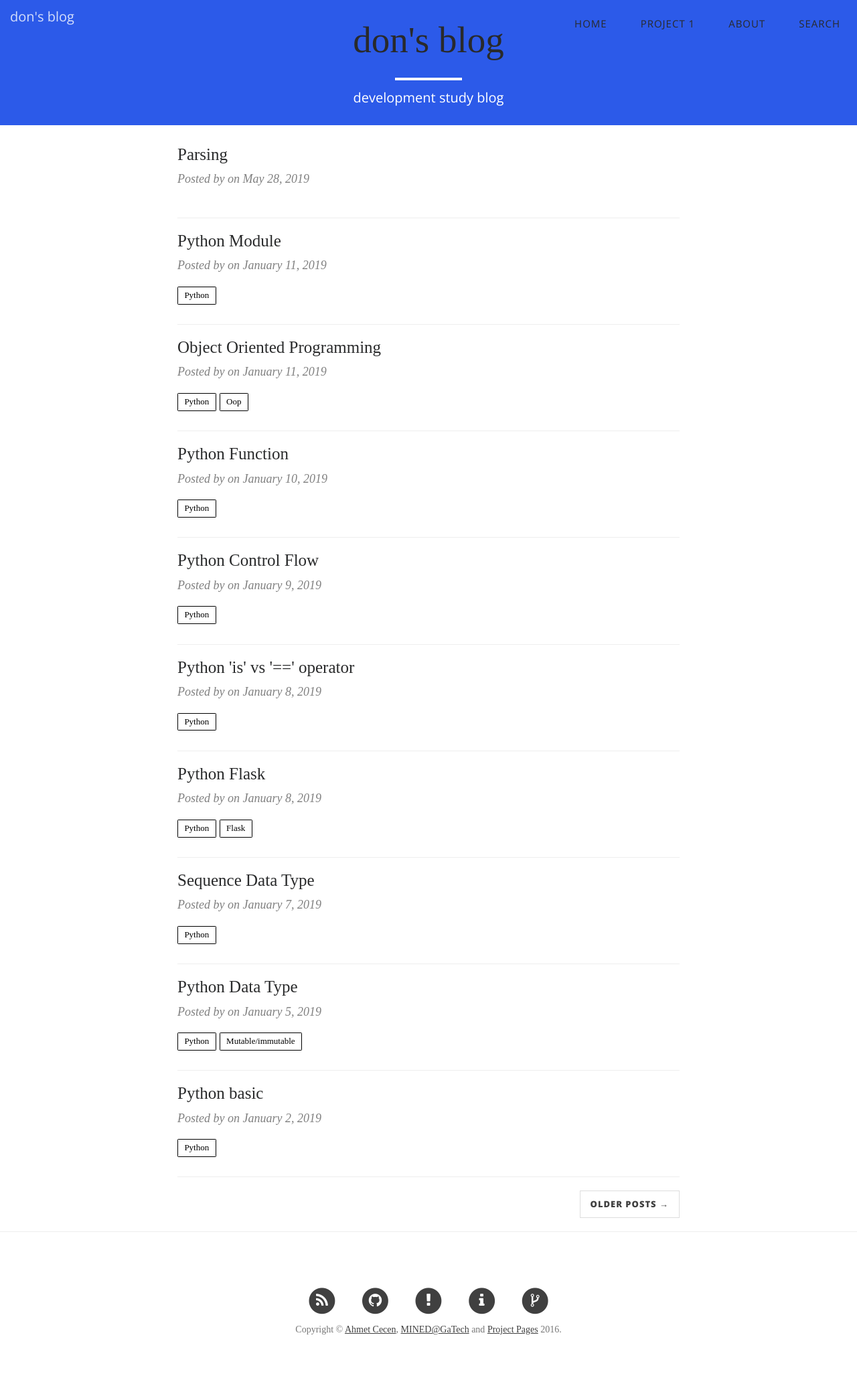
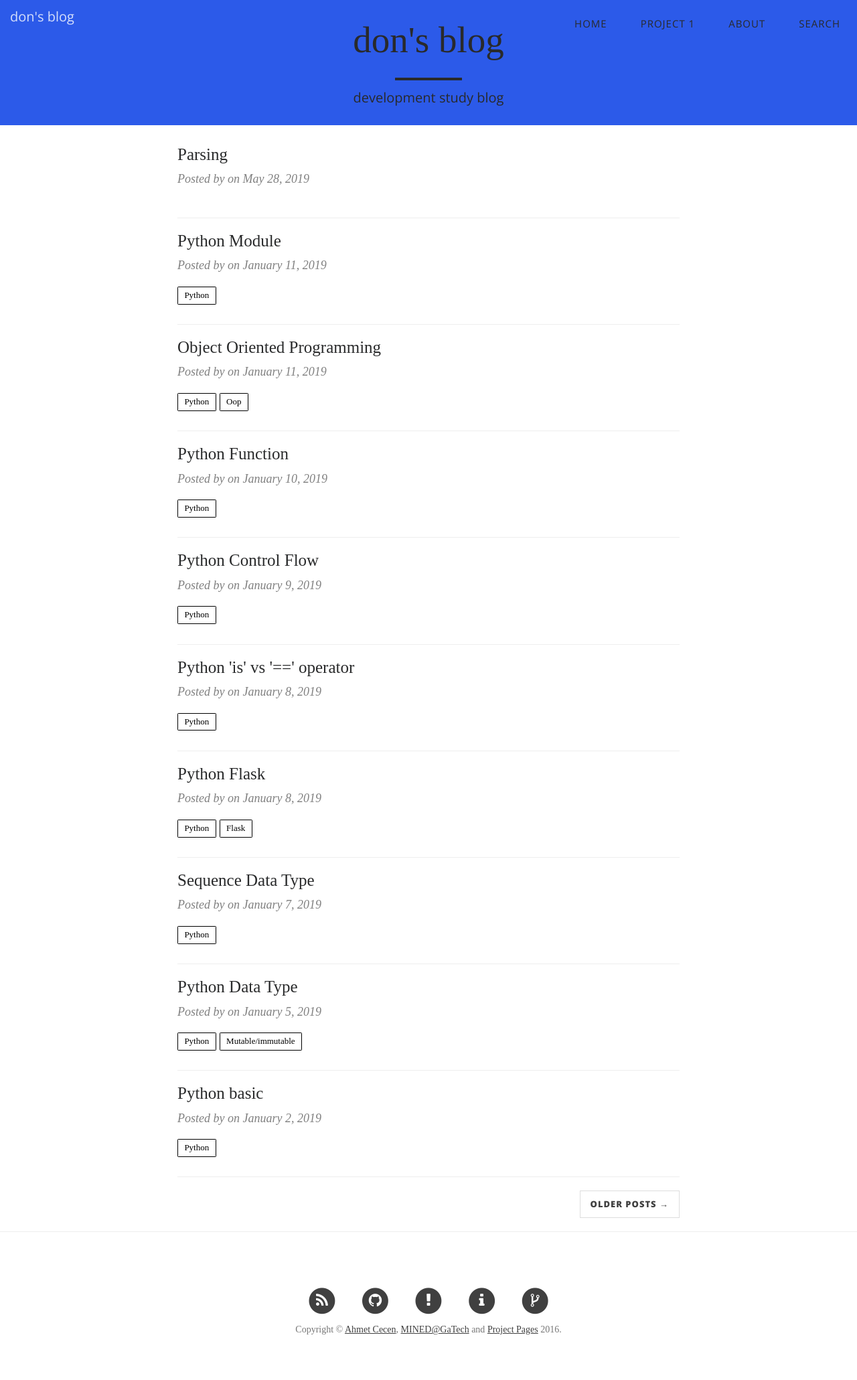
Before and after one commit to don2101/don2101.github.io, a Jekyll site: the page built from index.html, in a window 1280 px wide. Shown: the whole page at 67% size. Built offline with Jekyll 4.4.1, drawn with Linux system fonts in a browser that asks for light colours; nearby versions of some CDN libraries; some web fonts are replaced; the list of posts is cut into pages by our own code.

Commit message:
header color 수정

```diff
--- a/_config.yml
+++ b/_config.yml
@@ -9,7 +9,7 @@ url: "https://don2101.github.io/"
 # Secondary Parameters
 baseurl: "/"
 header-img: ./img/home-bg.jpg
-headercolor: "#FFFFFF"
+headercolor: "#292a2b"
 logo: ./img/logos/Project-Pages-New-Logo-Inverted.png
 
 # Tertiary Parameters
--- a/_layouts/post.html
+++ b/_layouts/post.html
@@ -3,7 +3,7 @@ layout: default
 ---
 
 <!-- Post Header -->
-<header class="intro-header" style="background-image: url('{{ site.baseurl }}/{% if page.header-img %}{{ page.header-img }}{% else %}{{ site.header-img }}{% endif %}');">
+<header class="intro-header" style="background-color:#2c5ae9")>
     <div class="container">
         <div class="row">
             <div class="col-lg-8 col-lg-offset-2 col-md-10 col-md-offset-1">
--- a/css/clean-blog.css
+++ b/css/clean-blog.css
@@ -179,6 +179,7 @@ hr.small {
   font-family: 'Open Sans', 'Helvetica Neue', Helvetica, Arial, sans-serif;
   font-weight: 300;
   margin: 10px 0 0;
+  color: #292a2b;
 }
 @media only screen and (min-width: 768px) {
   .intro-header .site-heading h1,
```
